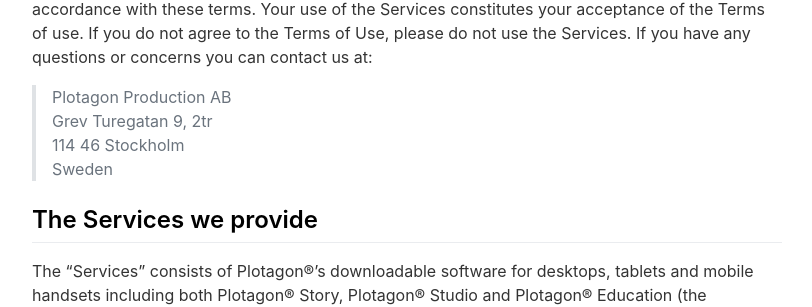
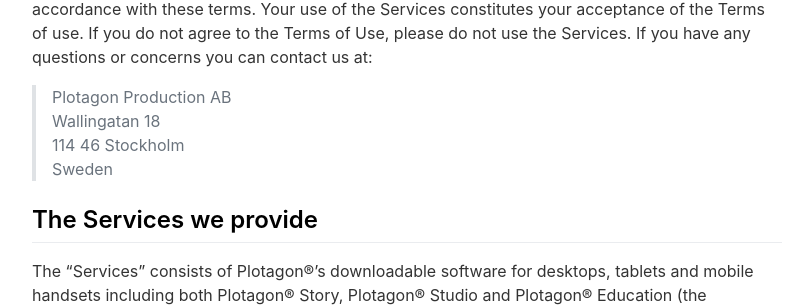
Before and after one commit to goanimateguy/plotagon.github.io, a Jekyll site: the page built from _pages/terms-of-use.md, in a window 1280 px wide and 900 px high, scrolled down 314 px. Shown: the part 149-456 px from the top of the window, without its empty margins (233-1045 px from the left). Built offline with Jekyll 4.4.1, drawn with Linux system fonts in a browser that asks for light colours; some of the changed text lies outside the part shown.

```diff
--- a/_pages/terms-of-use.md
+++ b/_pages/terms-of-use.md
@@ -12,7 +12,7 @@ The Services are provided by Plotagon Production AB, a Swedish corporation, and
 Please note that by entering the Website (defined below) and/or downloading and using the Software (defined below) you agree to abide by these Terms of Use. Plotagon® owns all intellectual property rights in and to the Services and permits you to use the Services only in accordance with these terms. Your use of the Services constitutes your acceptance of the Terms of use. If you do not agree to the Terms of Use, please do not use the Services. If you have any questions or concerns you can contact us at:
 
 > Plotagon Production AB
-> Grev Turegatan 9, 2tr
+> Wallingatan 18
 > 114 46 Stockholm
 > Sweden
 
@@ -132,7 +132,7 @@ Plotagon® respects the intellectual property of others and expects our users to
 * The Take Down Notice should be submitted to Plotagon® at takedown@plotagon.com and/or by mail to the following address:
 
 > Plotagon Production AB
-> Grev Turegatan 9, 2tr
+> Wallingatan 18
 > 114 46 Stockholm
 > Sweden
 
```
Also changed, not shown: _pages/commercial-license.md (+1 -1 lines), _pages/privacy-policy.md (+1 -1 lines).
